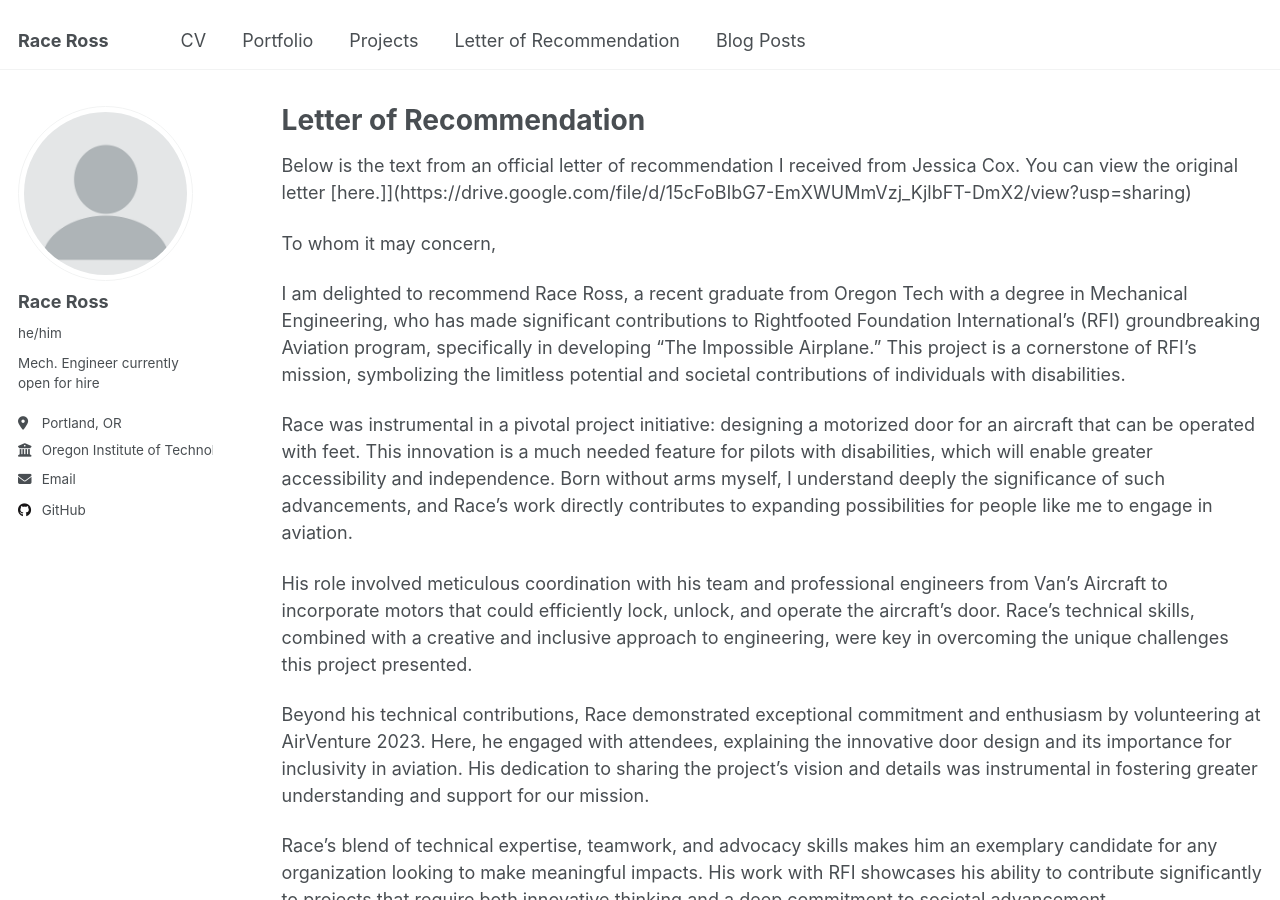
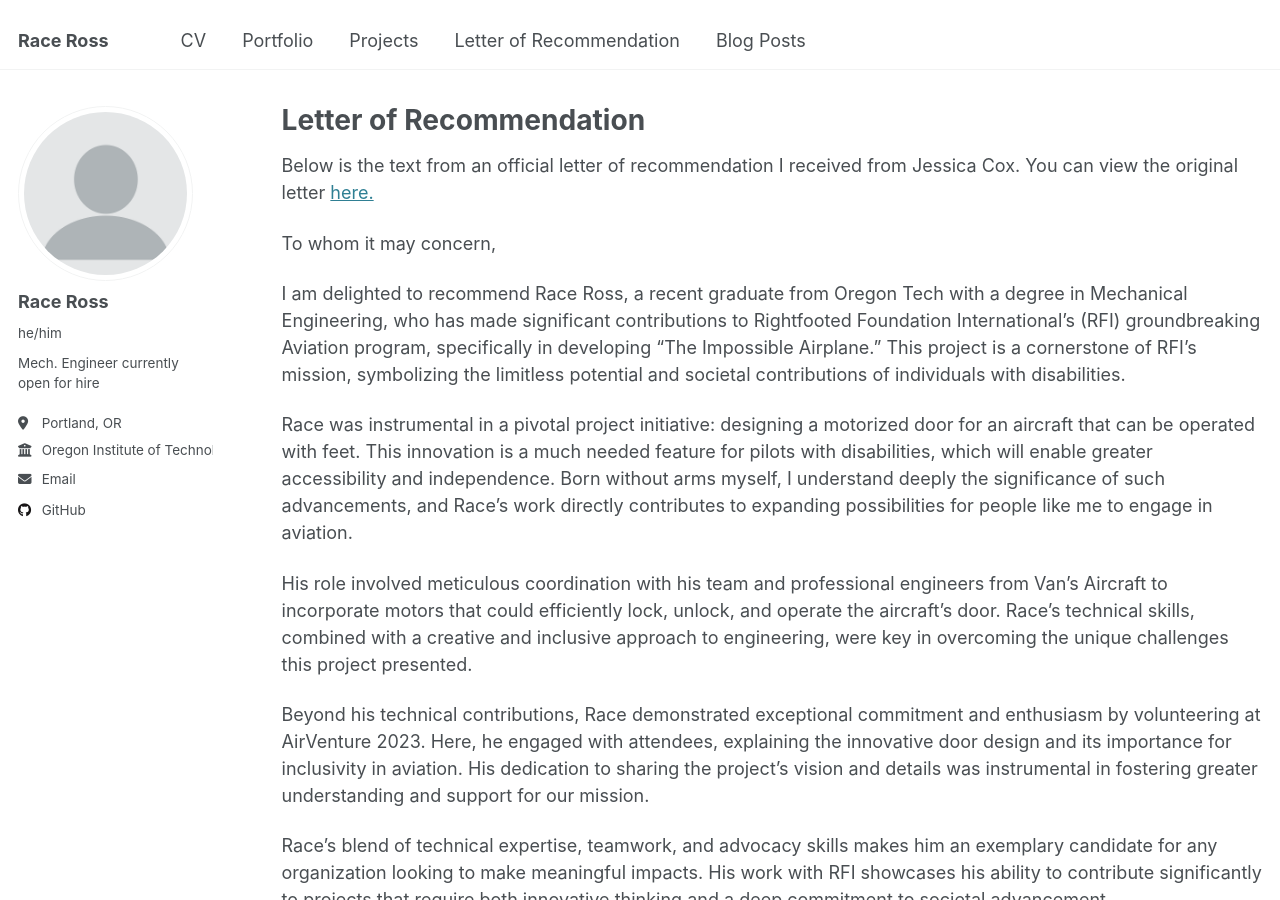
Before and after one commit to raceross/raceross.github.io, a Jekyll site: the page built from _pages/lor.md, in a window 1280 px wide and 900 px high. Built offline with Jekyll 4.4.1, drawn with Linux system fonts in a browser that asks for light colours.

Commit message:
Small format fix

```diff
--- a/_pages/lor.md
+++ b/_pages/lor.md
@@ -9,7 +9,7 @@ redirect_from:
 
 {% include base_path %}
 
-Below is the text from an official letter of recommendation I received from Jessica Cox. You can view the original letter [here.]](https://drive.google.com/file/d/15cFoBIbG7-EmXWUMmVzj_KjlbFT-DmX2/view?usp=sharing)
+Below is the text from an official letter of recommendation I received from Jessica Cox. You can view the original letter [here.](https://drive.google.com/file/d/15cFoBIbG7-EmXWUMmVzj_KjlbFT-DmX2/view?usp=sharing)
 
 To whom it may concern,
 
```
